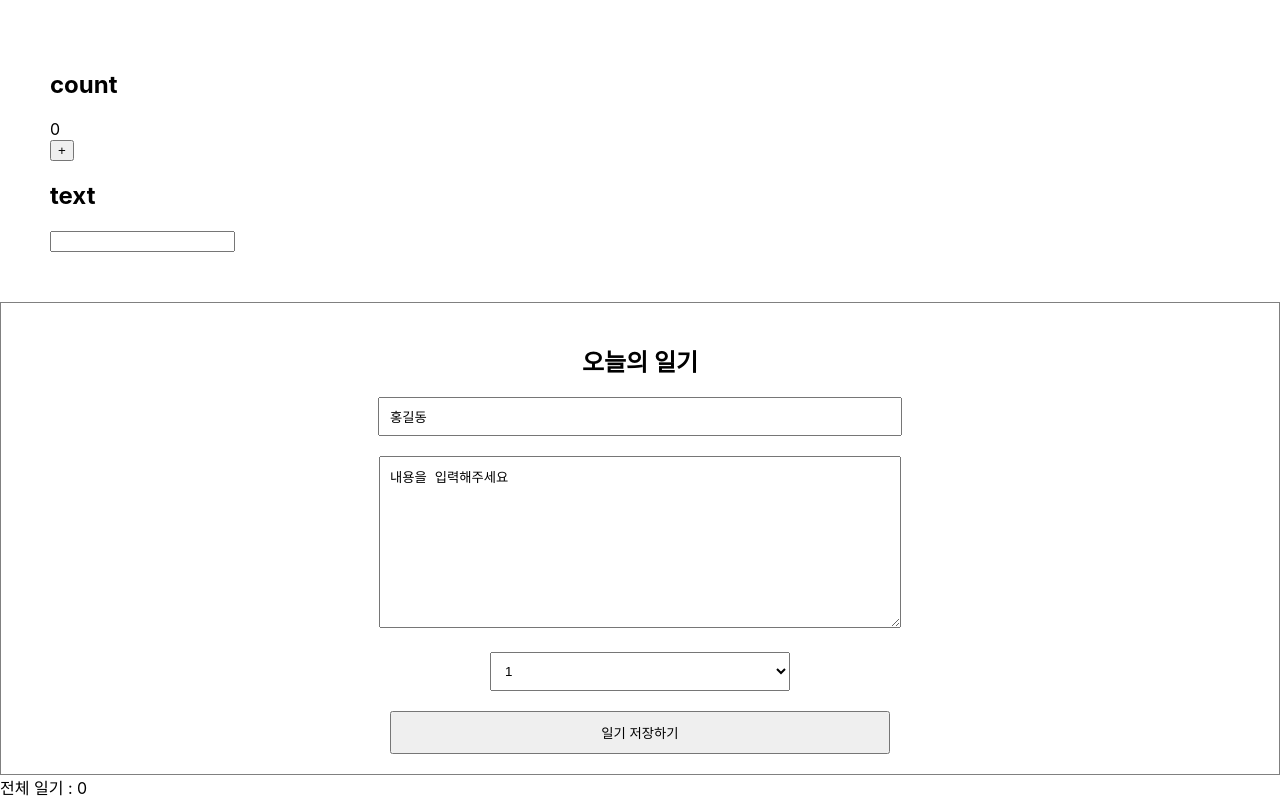
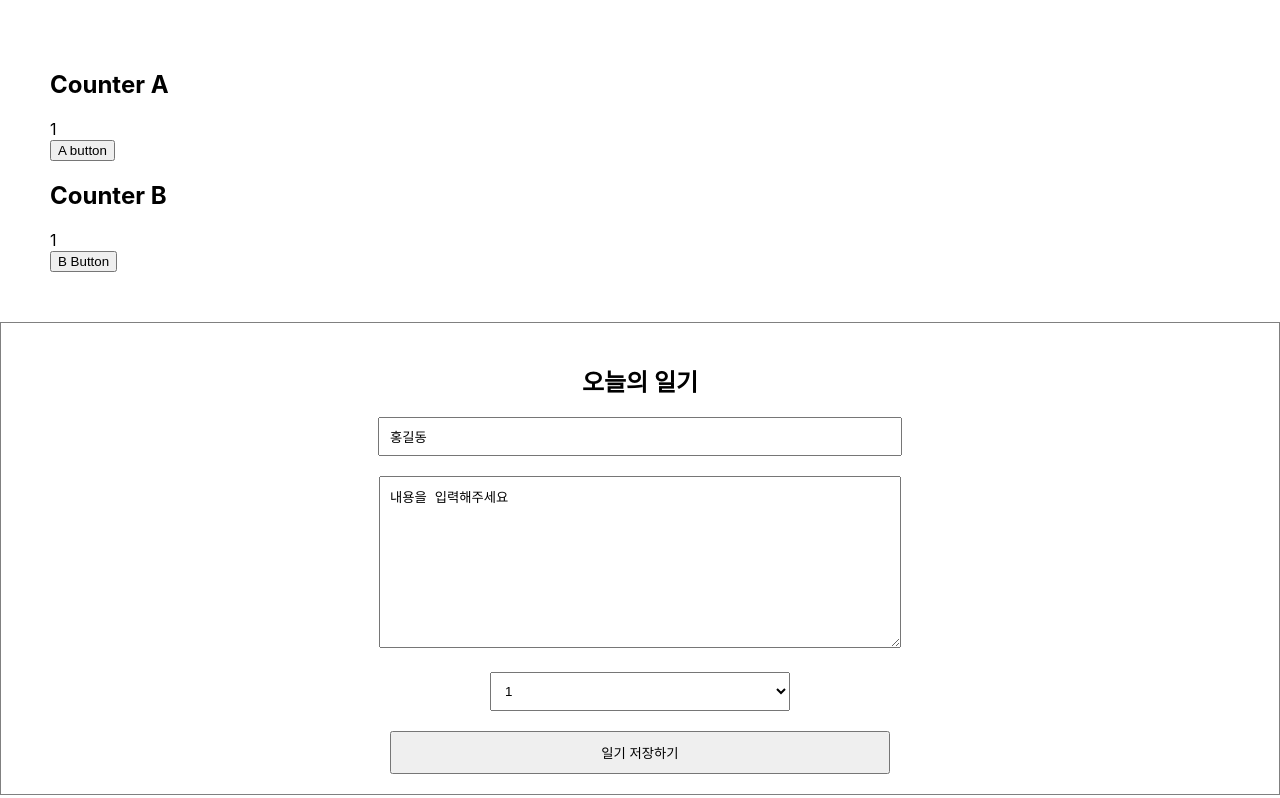
Before and after one commit to PARK-JAEHA-1997/Project01-React, a React (Create React App) app: page / in a window 1280 px wide. Shown: the top 798 px of the page. Built offline with nearby package versions, Linux system fonts and the light colour scheme; no server answers.

Commit message:
객체의 비교를 통해 알아보는 객체의 특성

```diff
--- a/src/OptimizeTest.js
+++ b/src/OptimizeTest.js
@@ -1,36 +1,48 @@
 import React, { useState, useEffect } from "react";
 
-const TextView = React.memo(({ text }) => {
-  //React.memo로 인해 text가 변경될 때만 리렌더링된다
+const CounterA = React.memo(({ count }) => {
+  //A버튼은 눌러도 count가 그대로다 : 1에서 1로 바뀜 = 변경된 것이 없음
   useEffect(() => {
-    console.log(`Update :: Text : ${text}`);
-  });
-  return <div>{text}</div>;
-});
-
-const CountView = React.memo(({ count }) => {
-  //React.memo로 인해 count가 변경될 때만 리렌더링된다
-  useEffect(() => {
-    console.log(`Update :: Count : ${count}`);
+    console.log(`CounterA Update - count : ${count}`);
   });
   return <div>{count}</div>;
 });
 
+const CounterB = React.memo(({ obj }) => {
+  //porp이 객체이기 때문에 (얕은 비교) 변화된다
+  useEffect(() => {
+    console.log(`CounterB Update - count : ${obj.count}`);
+  });
+  return <div>{obj.count}</div>;
+});
+
 const OptimizeTest = () => {
   //컴포넌트를 재사용하는 실습용
-  const [count, setCount] = useState(0);
-  const [text, setText] = useState("");
+
+  const [count, setCount] = useState(1);
+  const [obj, setObj] = useState({
+    count: 1,
+  });
+
   return (
     <div style={{ padding: 50 }}>
       <div>
-        <h2>count</h2>
-        <CountView count={count} />
-        <button onClick={() => setCount(count + 1)}>+</button>
+        <h2>Counter A</h2>
+        <CounterA count={count} />
+        <button onClick={() => setCount(count)}>A button</button>
       </div>
       <div>
-        <h2>text</h2>
-        <TextView text={text} />
-        <input value={text} onChange={(e) => setText(e.target.value)}></input>
+        <h2>Counter B</h2>
+        <CounterB obj={obj} />
+        <button
+          onClick={() =>
+            setObj({
+              count: obj.count,
+            })
+          }
+        >
+          B Button
+        </button>
       </div>
     </div>
   );
```
